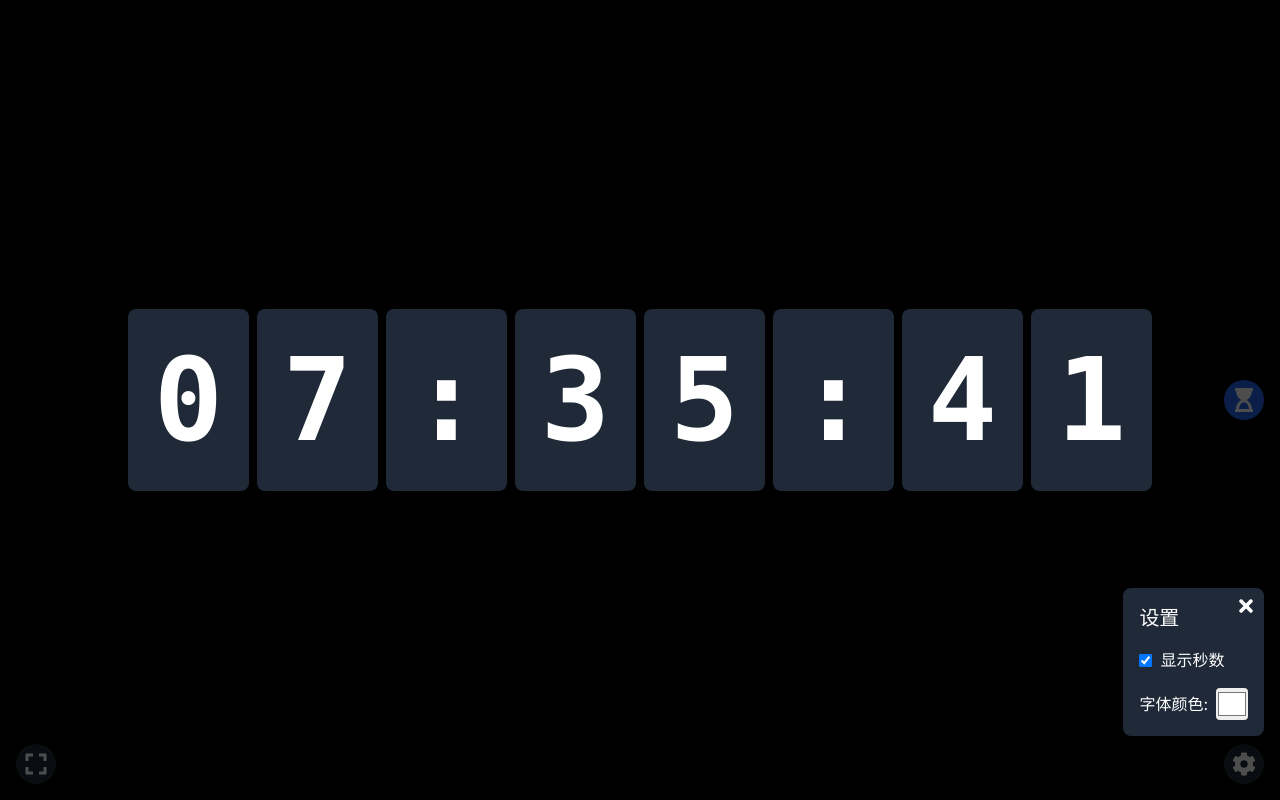
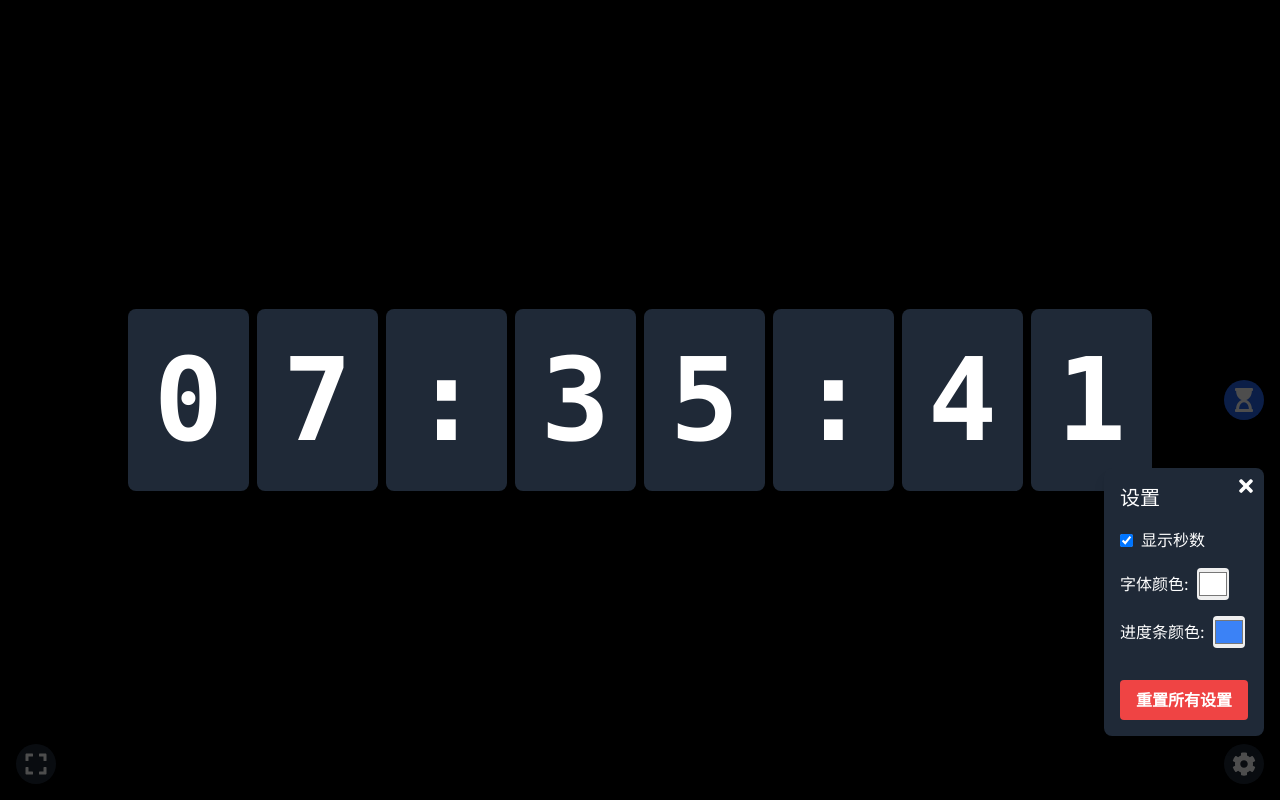
Before and after one commit to YongTay/nextjs-demo, a Next.js app: page / in a window 1280 px wide. Both pictures are taken after a click on the button 1244 px from the left and 764 px from the top of the page. Built offline with nearby package versions, Linux system fonts and the light colour scheme.

Commit message:
保存设置参数

```diff
--- a/app/page.tsx
+++ b/app/page.tsx
@@ -39,6 +39,12 @@ export default function Home() {
   const [remainingTime, setRemainingTime] = useState(0);
   const [isPaused, setIsPaused] = useState(false);
   const [isFinished, setIsFinished] = useState(false);
+  const [progressColor, setProgressColor] = useState(() => {
+    if (typeof window !== 'undefined') {
+      return localStorage.getItem('progressColor') || '#3b82f6'; // 默认蓝色
+    }
+    return '#3b82f6';
+  });
 
   const wakeLockRef = useRef<WakeLockSentinel | null>(null);
 
@@ -207,6 +213,25 @@ export default function Home() {
     setIsFinished(false);
   };
 
+  const resetAllSettings = () => {
+    setShowSeconds(true);
+    setFontColor('#ffffff');
+    setProgressColor('#3b82f6');
+    setCountdownMinutes(0);
+    setCountdownSeconds(0);
+
+    // 更新 localStorage
+    localStorage.setItem('showSeconds', JSON.stringify(true));
+    localStorage.setItem('fontColor', '#ffffff');
+    localStorage.setItem('progressColor', '#3b82f6');
+    localStorage.setItem('countdownMinutes', '0');
+    localStorage.setItem('countdownSeconds', '0');
+  };
+
+  useEffect(() => {
+    localStorage.setItem('progressColor', progressColor);
+  }, [progressColor]);
+
   return (
     <main className="flex flex-col min-h-screen bg-black px-[10%] relative">
       {!(isCountingDown || isFinished) && (
@@ -235,9 +260,9 @@ export default function Home() {
                 cy="50"
               />
               <circle
-                className="text-blue-500 transition-all duration-1000 ease-linear"
+                className="transition-all duration-1000 ease-linear"
                 strokeWidth="8"
-                stroke="currentColor"
+                stroke={progressColor}
                 fill="transparent"
                 r="44"
                 cx="50"
@@ -306,7 +331,7 @@ export default function Home() {
             />
             <label htmlFor="showSeconds" className="text-white">显示秒数</label>
           </div>
-          <div className="flex items-center">
+          <div className="flex items-center mb-4">
             <label htmlFor="fontColor" className="text-white mr-2">字体颜色:</label>
             <input
               type="color"
@@ -316,6 +341,22 @@ export default function Home() {
               className="w-8 h-8 rounded"
             />
           </div>
+          <div className="flex items-center mb-4">
+            <label htmlFor="progressColor" className="text-white mr-2">进度条颜色:</label>
+            <input
+              type="color"
+              id="progressColor"
+              value={progressColor}
+              onChange={(e) => setProgressColor(e.target.value)}
+              className="w-8 h-8 rounded"
+            />
+          </div>
+          <button
+            onClick={resetAllSettings}
+            className="bg-red-500 hover:bg-red-700 text-white font-bold py-2 px-4 rounded w-full mt-4"
+          >
+            重置所有设置
+          </button>
         </div>
       )}
       {showCountdown && (
```
